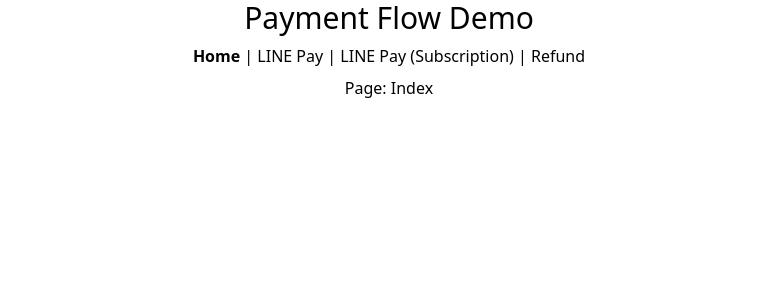
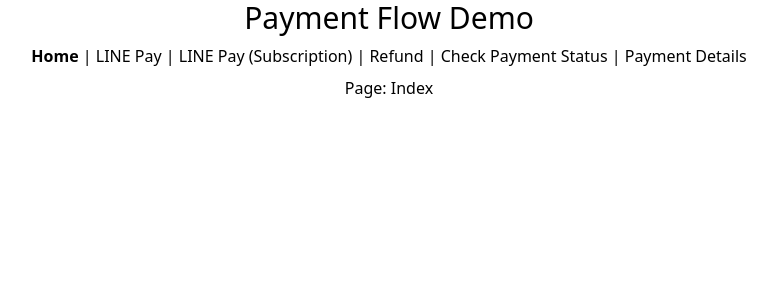
Before and after one commit to erase2004/payment-flow-test, a Nuxt app: page / in a window 1280 px wide. Shown: the top 300 px of the page, without its empty margins (251-1028 px from the left). Built offline with nearby package versions, Linux system fonts and the light colour scheme.

Commit message:
refactor: update tab layout

```diff
--- a/layouts/tab.vue
+++ b/layouts/tab.vue
@@ -30,6 +30,20 @@
       >
         Refund
       </NuxtLink>
+      |
+      <NuxtLink
+        to="/check-payment"
+        class="hover:opacity-50"
+      >
+        Check Payment Status
+      </NuxtLink>
+      |
+      <NuxtLink
+        to="/payment-detail"
+        class="hover:opacity-50"
+      >
+        Payment Details
+      </NuxtLink>
     </div>
     <!-- router-view -->
     <slot></slot>
```
